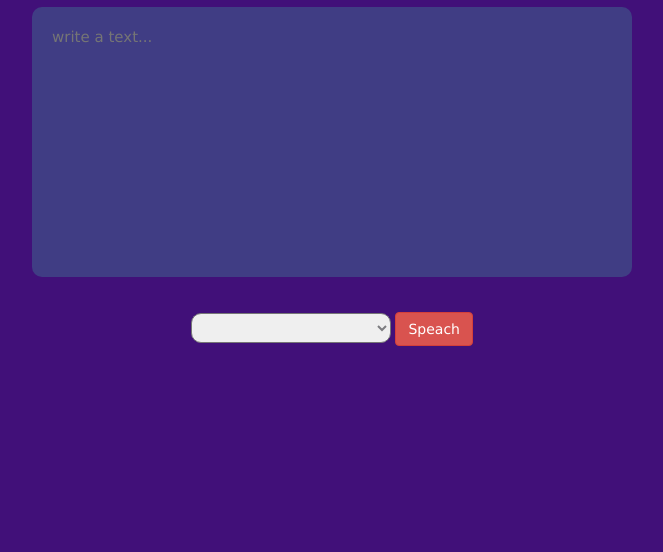
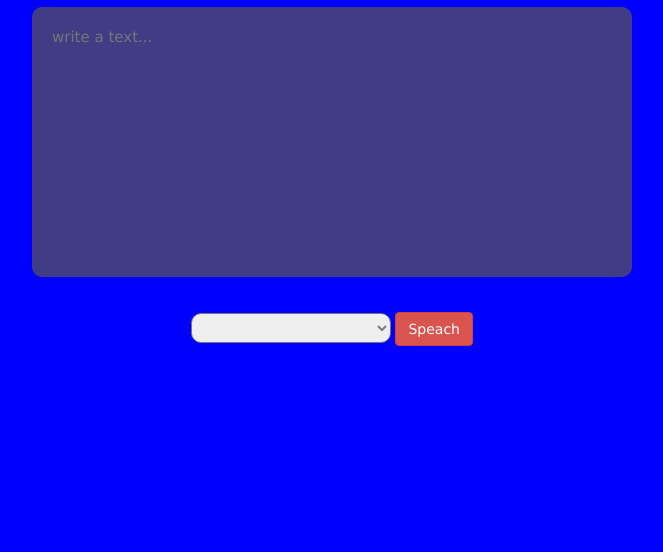
Before and after one commit to sakapanchu/Text-To-Speach-Converter, a plain HTML site: page index.html in a window 1280 px wide. Shown: the part 248-800 px from the top of the page, without its empty margins (308-971 px from the left). Drawn offline with nearby package versions, Linux system fonts and the light colour scheme.

Commit message:
Update style.css

```diff
--- a/style.css
+++ b/style.css
@@ -12,7 +12,7 @@ body{
     flex-direction: column;
     align-items: center;
     justify-content: center;
-    background-color: rgb(65, 16, 121);
+    background-color: blue;
 }
 
 .heading{
```
